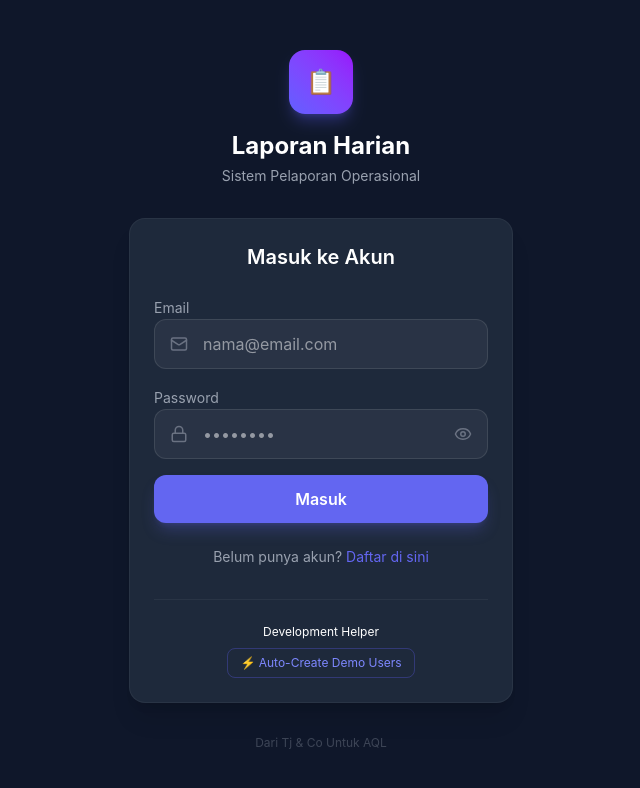
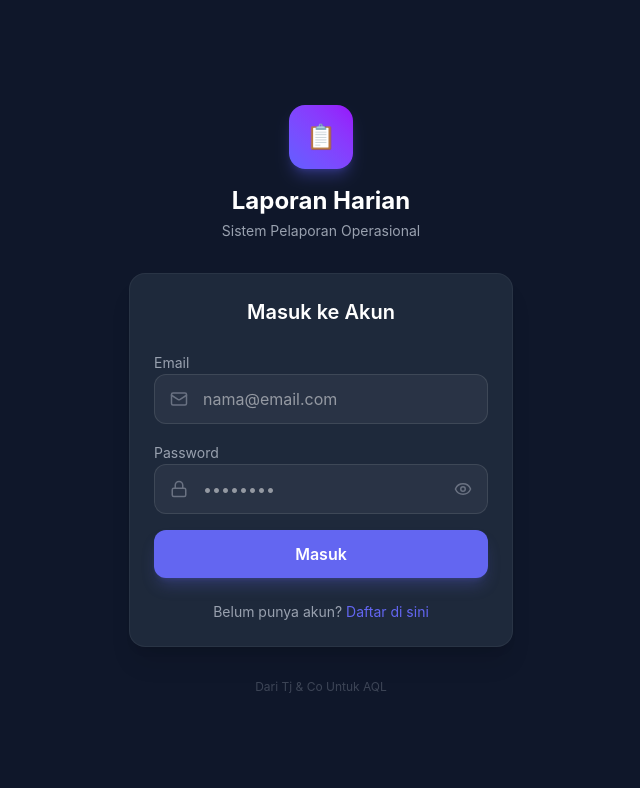
Before and after one commit to tj838383/Laporan-Harian-1A, a React (Vite) app in the folder apps/web/: page /login in a window 1280 px wide. Shown: the top 788 px of the page, without its empty margins (319-959 px from the left). Built offline with nearby package versions, Linux system fonts and the light colour scheme; no server answers.

Commit message:
Clean: Remove Development Helper from Login page

```diff
--- a/apps/web/src/pages/Login.tsx
+++ b/apps/web/src/pages/Login.tsx
@@ -158,30 +158,7 @@ export function LoginPage() {
                     )}
                 </div>
 
-                {/* Dev Helper */}
-                <div className="mt-8 pt-6 border-t border-white/5 text-center">
-                    <p className="text-xs text-grat-500 mb-2">Development Helper</p>
-                    <button
-                        type="button"
-                        onClick={async () => {
-                            const users = [
-                                { e: 'staff@demo.com', p: '123456', n: 'Andi Staff' },
-                                { e: 'spv@demo.com', p: '123456', n: 'Budi Supervisor' },
-                                { e: 'manager@demo.com', p: '123456', n: 'Citra Manager' },
-                                { e: 'owner@demo.com', p: '123456', n: 'Pak Bos Owner' },
-                            ];
 
-                            for (const u of users) {
-                                await signUp(u.e, u.p, u.n);
-                            }
-                            alert('Demo users created! Please check email/auth table or just try login.');
-                            setIsLogin(true);
-                        }}
-                        className="text-xs text-indigo-400 hover:text-indigo-300 border border-indigo-500/30 px-3 py-1.5 rounded-lg"
-                    >
-                        ⚡ Auto-Create Demo Users
-                    </button>
-                </div>
             </div>
 
             {/* Footer */}
```
